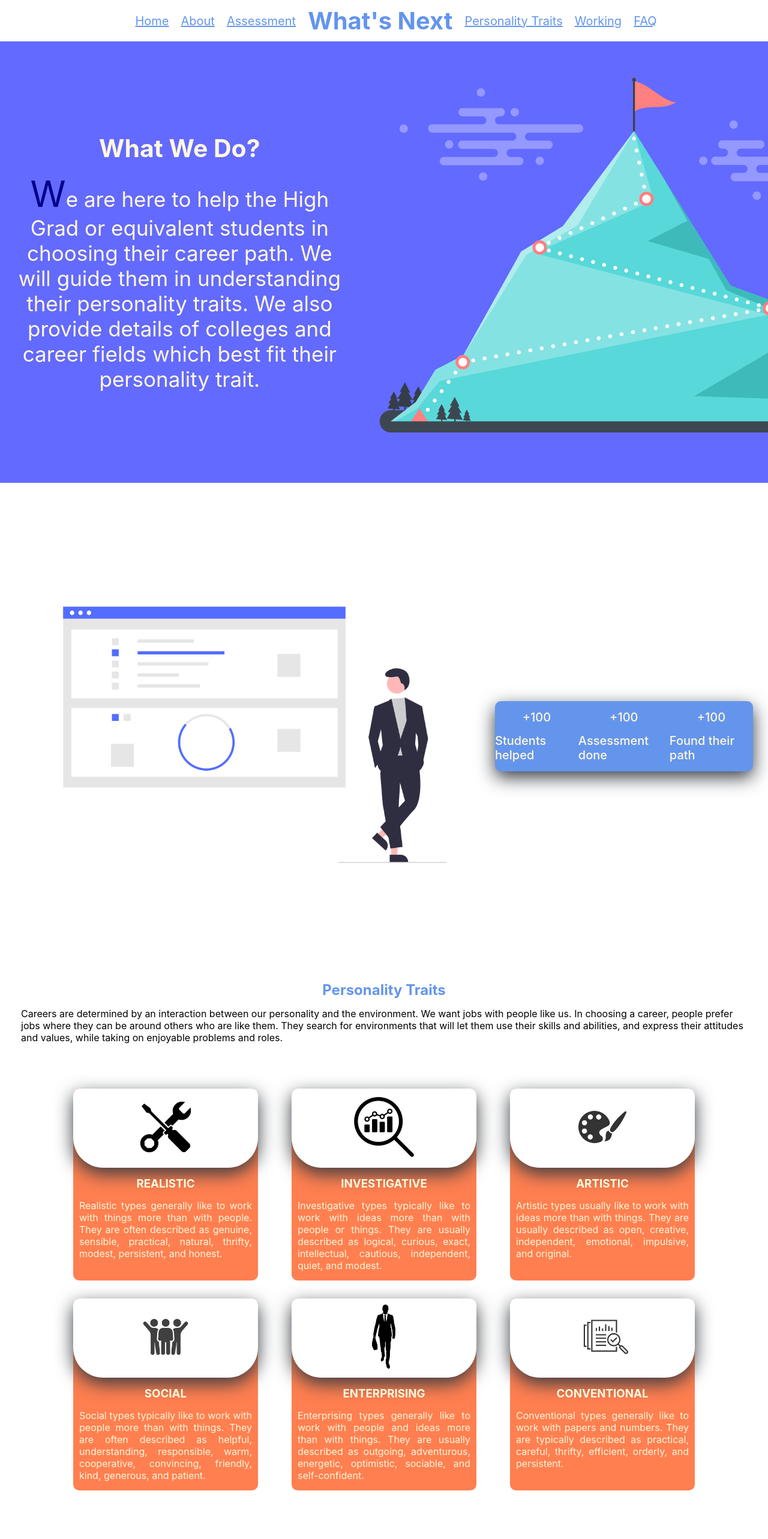
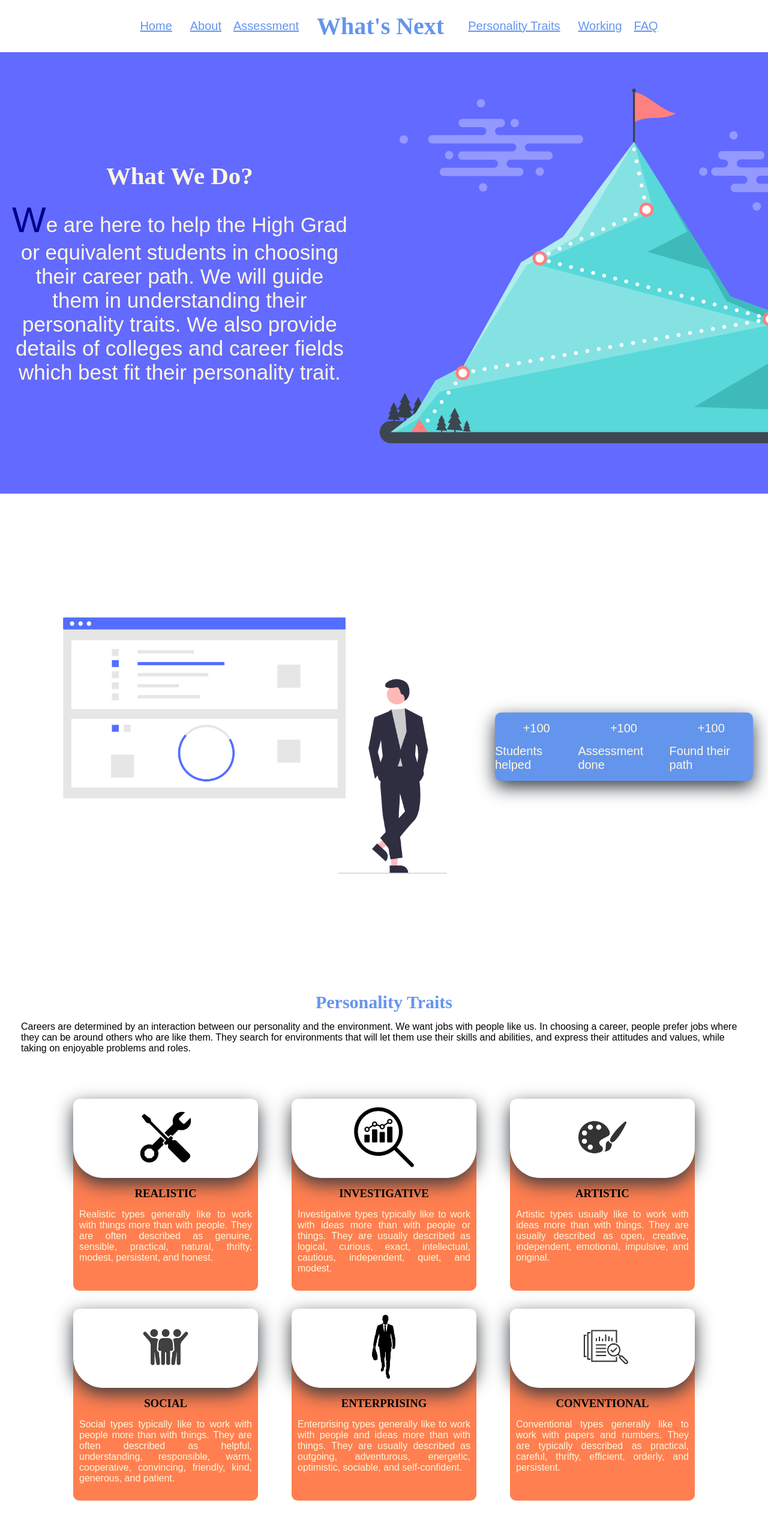
Before and after one commit to Yola21/Career-Guidance, a React (Create React App) app: page / in a window 1280 px wide. Shown: the top 2566 px of the page at 60% size. Built offline with nearby package versions, Linux system fonts and the light colour scheme.

Commit message:
changed fonts

```diff
--- a/src/Body.css
+++ b/src/Body.css
@@ -1,9 +1,11 @@
-/* .body{
-    margin: 10px;
-} */
-
 h2{
     color: cornflowerblue;
+    font-family: 'Playfair Display', serif;
+    font-size: 30px;
+}
+
+h3{
+    font-family: 'Playfair Display', serif;
 }
 
 .body_Abstract{
@@ -14,6 +16,7 @@ h2{
     height: 89.5vh;
     display: flex;
     align-items: center;
+    font-family: 'Source Sans Pro', sans-serif;
 }
 
 .body_Abstract div{
@@ -26,6 +29,7 @@ h2{
 .body_Abstract p::first-letter{
     color: darkblue;
     font-size: 60px;
+    font-family: 'Playfair Display', sans-serif;
 }
 
 .body_SVG{
@@ -53,6 +57,7 @@ h2{
     color: cornsilk;
     font-size: 20px;
     font-weight: 500;
+    font-family: 'Source Sans Pro', sans-serif;
     box-shadow: 0 10px 30px #343a40;
 }
 
@@ -94,6 +99,11 @@ h2{
     border-radius: 10px;
     background-color: coral;
     color: cornsilk;
+    font-family: 'Source Sans Pro', sans-serif;
+}
+
+.body_PersonalityTraits h3{
+    color: #000;
 }
 
 .body_PersonalityImage{
@@ -127,6 +137,7 @@ h2{
     display: flex;
     align-items: center;
     justify-content: space-between;
+    font-family: 'Source Sans Pro', sans-serif;
 }
 
 #body_AssessmentBox{
@@ -135,6 +146,10 @@ h2{
     padding: 20px;
     border-radius: 10px 100px 100px 100px;
     text-align: center;
+}
+
+#body_AssessmentBox h3{
+    color: darkblue;
 }
 
 #body_AssessmentBox button{
@@ -146,4 +161,9 @@ h2{
     color: cornflowerblue;
     font-size: 15px;
     font-weight: 600;
+    font-family: 'Playfair Display', serif;
 }
+
+.body_Intro{
+    font-family: 'Source Sans Pro', sans-serif;
+}
--- a/src/Footer.css
+++ b/src/Footer.css
@@ -2,8 +2,16 @@
     display: flex;
     justify-content: space-between;
     flex-direction: column;
-    background-color: cornsilk;
+    background-color: coral;
+    font-family: 'Source Sans Pro', sans-serif;
 }
+
+.footer h4{
+    color: cornsilk;
+    font-size: 20px;
+    font-family: 'Playfair Display', sans-serif;
+}
+
 
 .footer_Section{
     padding: 15px;
@@ -11,7 +19,7 @@
 }
 
 .footer_Section > div{
-    border: 1px solid red;
+    /* border: 1px solid red; */
     width: 100vh;
     margin: 10px;
     display: flex;
@@ -19,9 +27,14 @@
     align-items: center;
 }
 
+.footer_Section p{
+    text-align: justify;
+}
+
 ul li{
     display: flex;
     align-items: center;
+    margin: 10px;
 }
 
 i{
@@ -30,12 +43,27 @@ i{
 
 a{
     text-decoration: none;
-    /* color: coral; */
+    color: cornsilk;
+}
+
+.footer_SocialLinks ul{
+    display: flex;
+    flex-direction: row;
+}
+
+.fab{
+    color: #000;
+    transition: 0.5s;
+    font-size: 40px;
+}
+
+.fab:hover{
+    transform: scale(1.2);
 }
 
 .footer_Copyright{
     margin-top: 15px;
     padding: 15px;
     text-align: center;
-    background-color: coral;
+    font-size: 20px;
 }
--- a/src/Footer.js
+++ b/src/Footer.js
@@ -1,5 +1,6 @@
 import React, { Component } from 'react';
 import './Footer.css';
+import { Link } from 'react-router-dom';
 
 export default class Footer extends Component {
     render() {
@@ -23,39 +24,39 @@ export default class Footer extends Component {
                         </ul>
                     </div>
 
-                    <div>
+                    <div className="footer_SocialLinks">
                         <h4>Contact Us</h4>
                         <ul>
                             <li>
-                                <a href="/#">
+                                <Link to="/">
                                 <i class="fab fa-facebook-square facebook"> </i>
-                                </a>
+                                </Link>
                             </li>
                             <li>
-                                <a href="/#">
+                                <Link to="/">
                                 <i class="fab fa-instagram instagram"> </i>
-                                </a>
+                                </Link>
                             </li>
                             <li>
-                                <a href="/#">
+                                <Link to="/">
                                 <i class="fab fa-twitter-square twitter"> </i>
-                                </a>
+                                </Link>
                             </li>
                             <li>
-                                <a href="/#">
+                                <Link to="/">
                                 <i class="fab fa-google-plus-square google"> </i>
-                                </a>
+                                </Link>
                             </li>
                             <li>
-                                <a href="/#">
+                                <Link to="/">
                                 <i class="fab fa-linkedin linkedin"> </i>
-                                </a>
+                                </Link>
                             </li>
                         </ul>
                     </div>
                 </section>
                 <div className="footer_Copyright">
-                    <p>© 2020 Copyright: <a href="/#"> Career Guidance.com</a></p>
+                    <p>© 2020 Copyright: <Link to="/"> Career Guidance.com</Link></p>
                 </div>
             </footer>
         )
--- a/src/Header.css
+++ b/src/Header.css
@@ -3,6 +3,7 @@
     padding: 10px;
     color: cornflowerblue;
     font-size: 20px;
+    font-family: 'Source Sans Pro', sans-serif;
     position: sticky;
     top: 0;
     transition: 0.5s;
@@ -27,12 +28,13 @@ ul > *{
 
 .header > ul > a:nth-child(4){
     text-decoration: none;
+    font-family: 'Playfair Display', serif;
 }
 
 .header_Login{
     position: absolute;
     left: 82rem;
-    top: 19px;
+    top: 32px;
     display: flex;
     align-items: center;
 }
@@ -46,6 +48,8 @@ ul > *{
     background-color: cornflowerblue;
     color: #fff;
     font-size: 15px;
+    font-weight: 600;
+    font-family: 'Playfair Display', serif;
 }
 
 .header_Show{
--- a/src/index.css
+++ b/src/index.css
@@ -1,6 +1,9 @@
 *{
   margin: 0;
 }
+
+@import url('https://fonts.googleapis.com/css2?family=Playfair+Display:ital@1&display=swap');
+@import url('https://fonts.googleapis.com/css2?family=Source+Sans+Pro:ital@1&display=swap');
 
 body {
   margin: 0;
```
